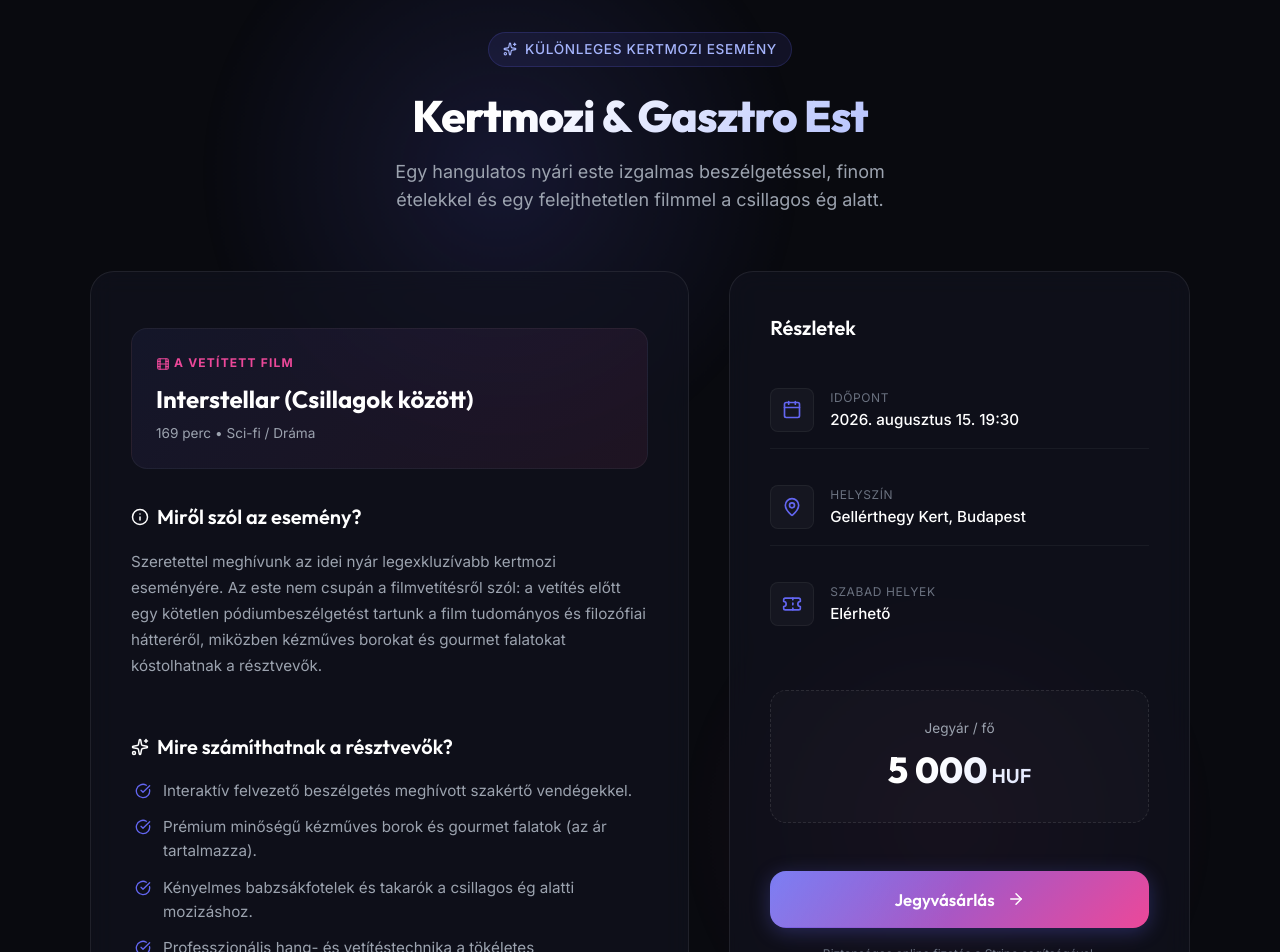
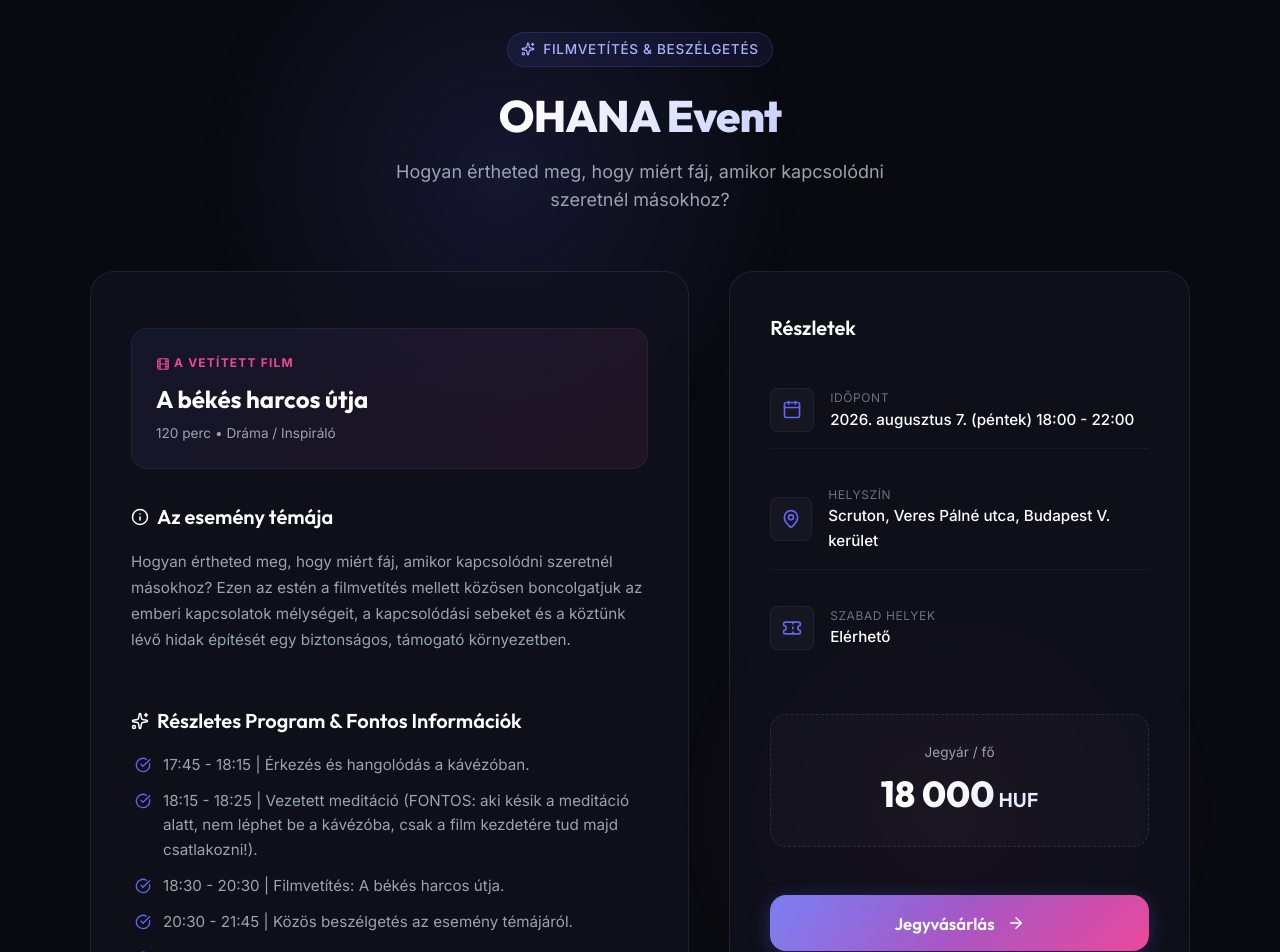
Before and after one commit to denyuel/bettinabalazs.com, a React (Vite) app: page / in a window 1280 px wide. Shown: the top 952 px of the page. Built offline with nearby package versions, Linux system fonts and the light colour scheme; no server answers.

Commit message:
feat: Add OHANA Event details and schedule to frontend and backend

```diff
--- a/src/App.tsx
+++ b/src/App.tsx
@@ -15,22 +15,25 @@ import {
 
 // Configurable constants - can easily be modified once the final details arrive
 const EVENT_DETAILS = {
-  categoryBadge: "Különleges Kertmozi Esemény",
-  name: "Kertmozi & Gasztro Est",
-  tagline: "Egy hangulatos nyári este izgalmas beszélgetéssel, finom ételekkel és egy felejthetetlen filmmel a csillagos ég alatt.",
+  categoryBadge: "Filmvetítés & Beszélgetés",
+  name: "OHANA Event",
+  tagline: "Hogyan értheted meg, hogy miért fáj, amikor kapcsolódni szeretnél másokhoz?",
   movieLabel: "A vetített film",
-  movieTitle: "Interstellar (Csillagok között)",
-  movieDuration: "169 perc • Sci-fi / Dráma",
-  aboutTitle: "Miről szól az esemény?",
+  movieTitle: "A békés harcos útja",
+  movieDuration: "120 perc • Dráma / Inspiráló",
+  dateValue: "2026. augusztus 7. (péntek) 18:00 - 22:00",
+  locationValue: "Scruton, Veres Pálné utca, Budapest V. kerület",
+  priceValue: "18 000",
+  aboutTitle: "Az esemény témája",
   aboutText:
-    "Szeretettel meghívunk az idei nyár legexkluzívabb kertmozi eseményére. Az este nem csupán a filmvetítésről szól: a vetítés előtt egy kötetlen pódiumbeszélgetést tartunk a film tudományos és filozófiai hátteréről, miközben kézműves borokat és gourmet falatokat kóstolhatnak a résztvevők.",
-  expectationsTitle: "Mire számíthatnak a résztvevők?",
+    "Hogyan értheted meg, hogy miért fáj, amikor kapcsolódni szeretnél másokhoz? Ezen az estén a filmvetítés mellett közösen boncolgatjuk az emberi kapcsolatok mélységeit, a kapcsolódási sebeket és a köztünk lévő hidak építését egy biztonságos, támogató környezetben.",
+  expectationsTitle: "Részletes Program & Fontos Információk",
   expectations: [
-    "Interaktív felvezető beszélgetés meghívott szakértő vendégekkel.",
-    "Prémium minőségű kézműves borok és gourmet falatok (az ár tartalmazza).",
-    "Kényelmes babzsákfotelek és takarók a csillagos ég alatti mozizáshoz.",
-    "Professzionális hang- és vetítéstechnika a tökéletes moziélményért.",
-    "Közvetlen, barátságos hangulat egy szűk körű (maximum 30-40 fős) társaságban.",
+    "17:45 - 18:15 | Érkezés és hangolódás a kávézóban.",
+    "18:15 - 18:25 | Vezetett meditáció (FONTOS: aki késik a meditáció alatt, nem léphet be a kávézóba, csak a film kezdetére tud majd csatlakozni!).",
+    "18:30 - 20:30 | Filmvetítés: A békés harcos útja.",
+    "20:30 - 21:45 | Közös beszélgetés az esemény témájáról.",
+    "Parkolás: Mivel a helyszín a belvárosban van, javasoljuk, hogy autóval érkezők kalkuláljanak extra időt a parkolásra a pontos érkezéshez.",
   ],
 };
 
@@ -229,7 +232,7 @@ function App() {
               </div>
               <div className="detail-info">
                 <span className="detail-label">Időpont</span>
-                <span className="detail-value">2026. augusztus 15. 19:30</span>
+                <span className="detail-value">{EVENT_DETAILS.dateValue}</span>
               </div>
             </div>
 
@@ -239,7 +242,7 @@ function App() {
               </div>
               <div className="detail-info">
                 <span className="detail-label">Helyszín</span>
-                <span className="detail-value">Gellérthegy Kert, Budapest</span>
+                <span className="detail-value">{EVENT_DETAILS.locationValue}</span>
               </div>
             </div>
 
@@ -267,7 +270,7 @@ function App() {
           <div className="price-display">
             <span className="price-label">Jegyár / fő</span>
             <div className="price-value">
-              5 000<span className="price-currency">HUF</span>
+              {EVENT_DETAILS.priceValue}<span className="price-currency">HUF</span>
             </div>
           </div>
 
```
Also changed, not shown: 2 other files (tests, documents, lock files or other folders).
